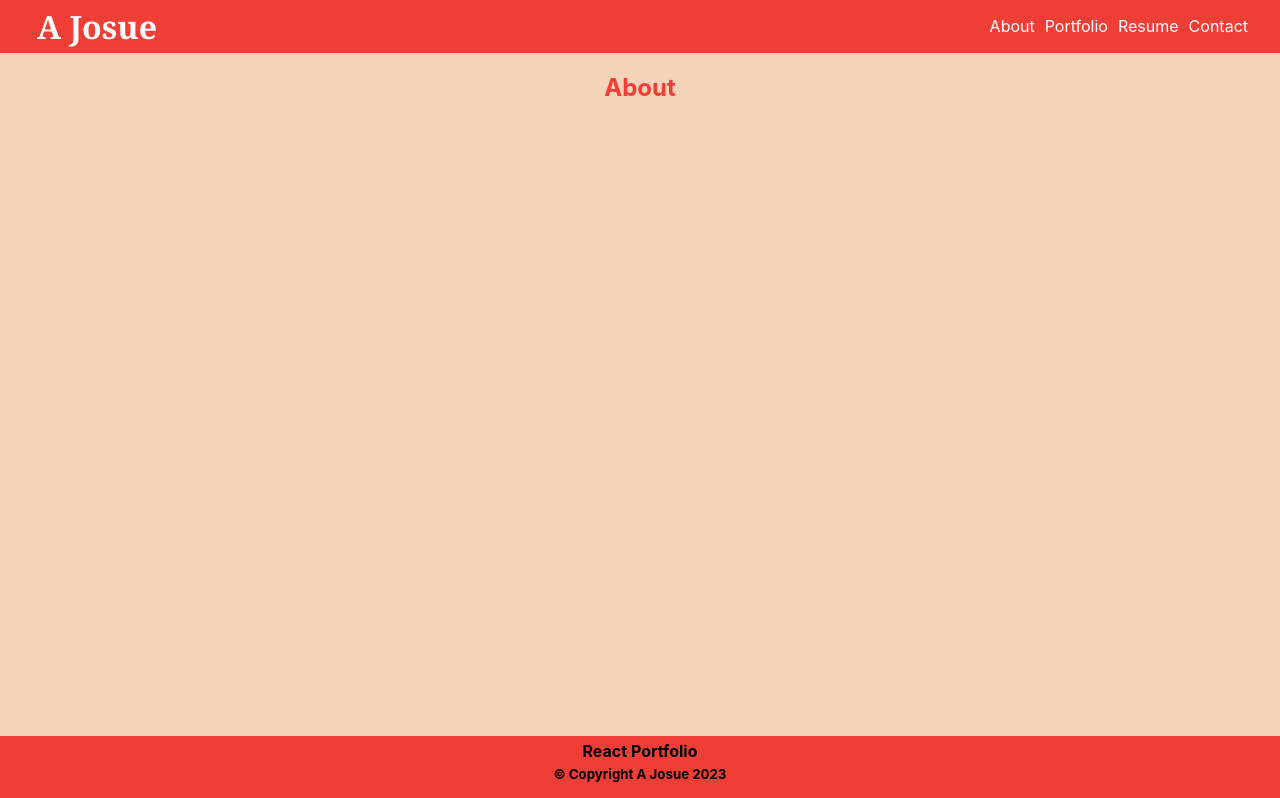
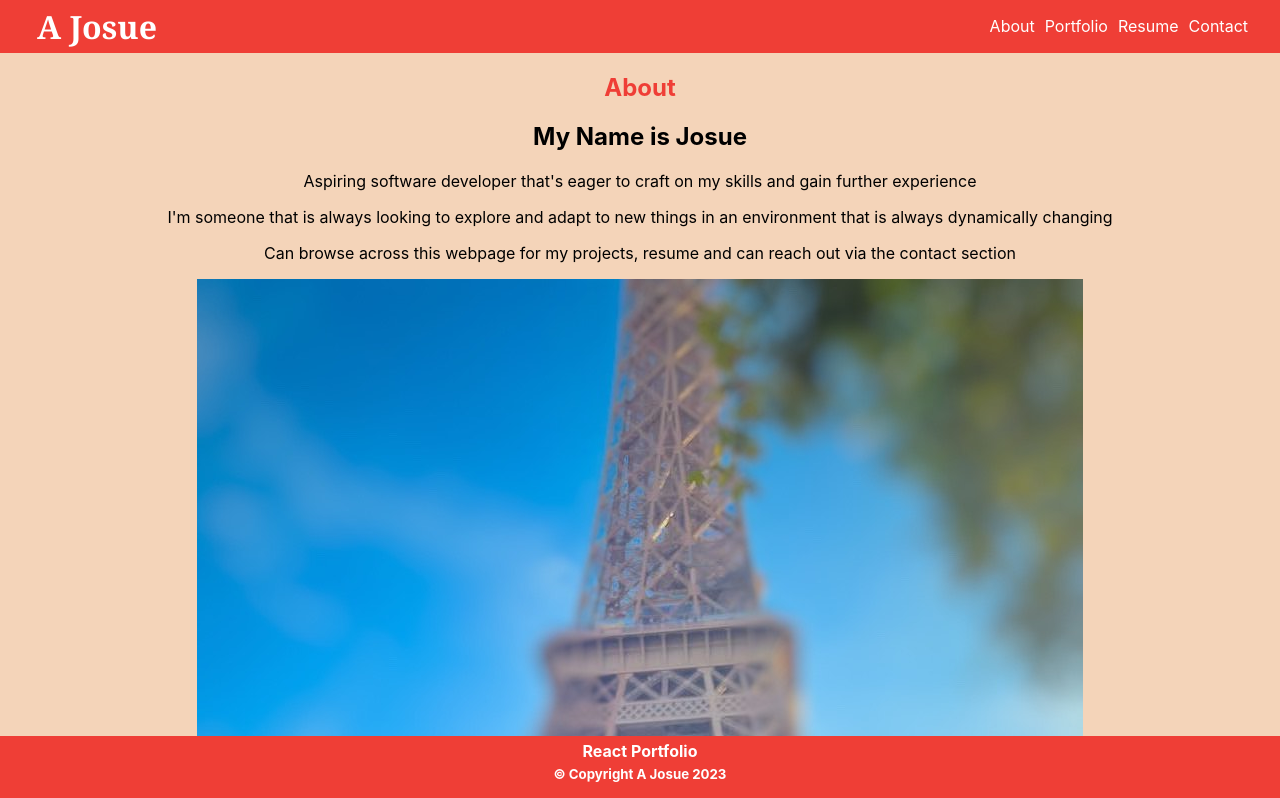
Before and after one commit to AJosueBN/react-portfolio, a React (Create React App) app: page / in a window 1280 px wide. Shown: the top 798 px of the page. Built offline with nearby package versions, Linux system fonts and the light colour scheme.

Commit message:
added summary & picture in about page

```diff
--- a/src/components/Footer/style.css
+++ b/src/components/Footer/style.css
@@ -4,7 +4,7 @@ footer {
     bottom: 0;
     width: 100%;
     height: 8vh;
-
+    color: #fff
 
 }
 
--- a/src/pages/About/index.js
+++ b/src/pages/About/index.js
@@ -1,11 +1,18 @@
 import React from 'react'
 import "./style.css"
+import Image from "../../assets/personal-image.jpg"
 
 function About() {
     return (
         <section className='about'>
         <h1>About</h1>
-        <div></div>
+        <h2>My Name is Josue</h2>
+      <div class="summary">
+        <p>Aspiring software developer that's eager to craft on my skills and gain further experience</p>
+        <p>I'm someone that is always looking to explore and adapt to new things in an environment that is always dynamically changing </p>
+        <p>Can browse across this webpage for my projects, resume and can reach out via the contact section</p>
+      </div>
+        <img src={Image} alt="personal image" />
         </section>
     )
 }
--- a/src/pages/Resume/index.js
+++ b/src/pages/Resume/index.js
@@ -2,7 +2,6 @@ import React, { useState } from 'react';
 import "./style.css"
 import { Document, Page, pdfjs } from 'react-pdf';
 import PDFFile from '../../assets/react-resume.pdf';
-import { PDFViewer } from '@react-pdf/renderer';
 
 pdfjs.GlobalWorkerOptions.workerSrc = `//cdnjs.cloudflare.com/ajax/libs/pdf.js/${pdfjs.version}/pdf.worker.min.js`;
 
```
Also changed, not shown: src/assets/personal-image.jpg (added), src/pages/About/style.css (line endings or trailing spaces).
